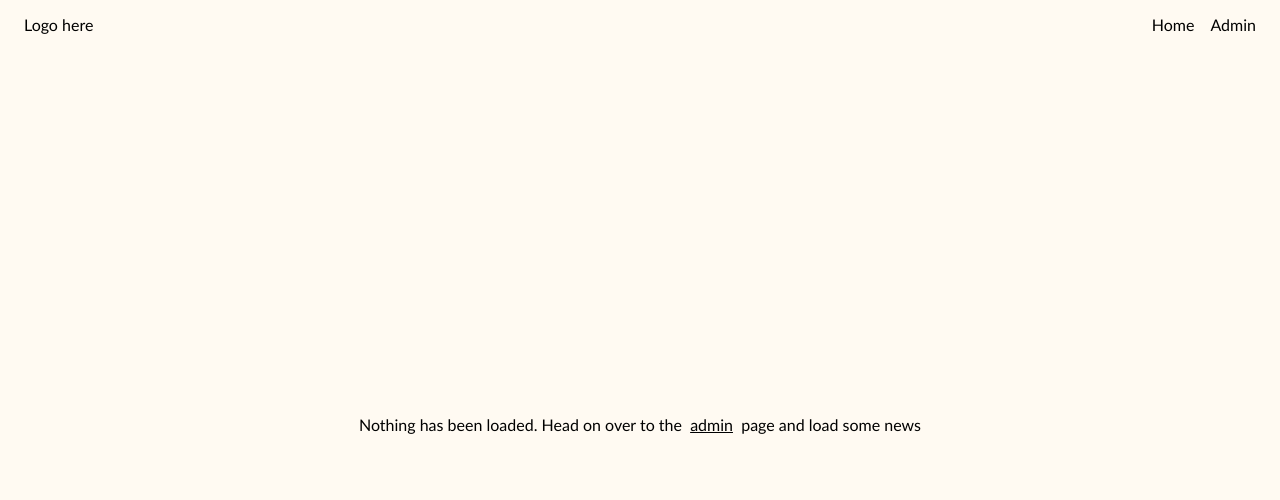
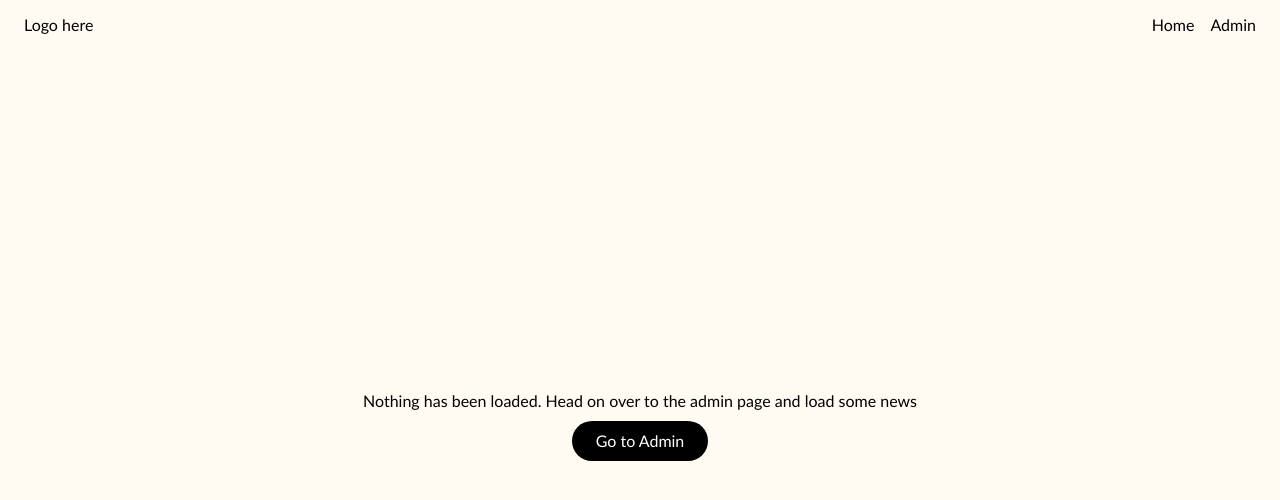
Before and after one commit to danieloseni/bao-challenge, a React (Create React App) app: page / in a window 1280 px wide. Shown: the top 500 px of the page. Built offline with nearby package versions, Linux system fonts and the light colour scheme; the HTML template or start-up script is replaced by a standard one.

Commit message:
added cta to prompt on  main page

```diff
--- a/src/pages/Main.jsx
+++ b/src/pages/Main.jsx
@@ -24,14 +24,14 @@ const EmptyNewsItems = () => {
   return (
     <CentralizedBox>
       <p>
-        Nothing has been loaded. Head on over to the &nbsp;
-        <Link
+        Nothing has been loaded. Head on over to the admin page and load some news
+      </p>
+
+      <Link
           to="/admin"
-          className="underline">
-          admin
+          className="px-6 py-2 bg-black text-white rounded-full">
+          Go to Admin
         </Link>
-        &nbsp; page and load some news
-      </p>
     </CentralizedBox>
   )
 }
```
